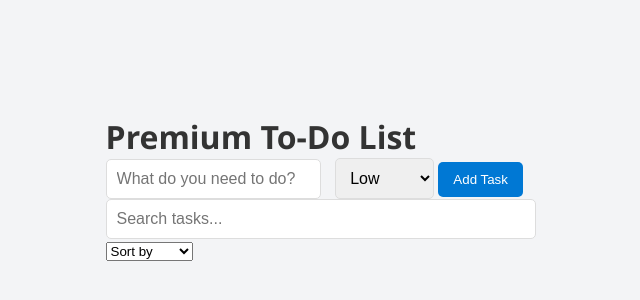
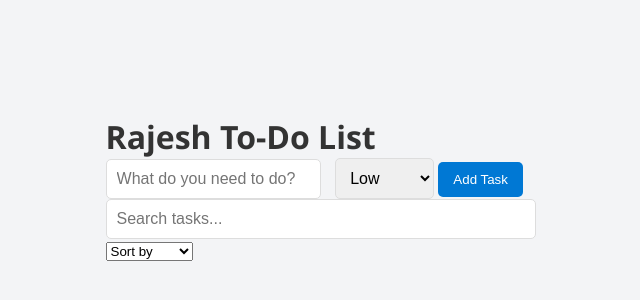
Before and after one commit to Rajesh-E27/AWS-S3-Bucket, a plain HTML site: page index.html in a window 1280 px wide. Shown: the part 212-512 px from the top of the page, without its empty margins (319-959 px from the left). Drawn offline with Linux system fonts and the light colour scheme.

Commit message:
Headingchange index.html

```diff
--- a/index.html
+++ b/index.html
@@ -10,7 +10,7 @@
   <div class="container">
     <!-- Taskbar -->
     <div class="taskbar">
-      <h1>Premium To-Do List</h1>
+      <h1>Rajesh To-Do List</h1>
       <div class="taskbar-actions">
         <input type="text" id="task-input" placeholder="What do you need to do?" />
         <select id="priority-select">
```
